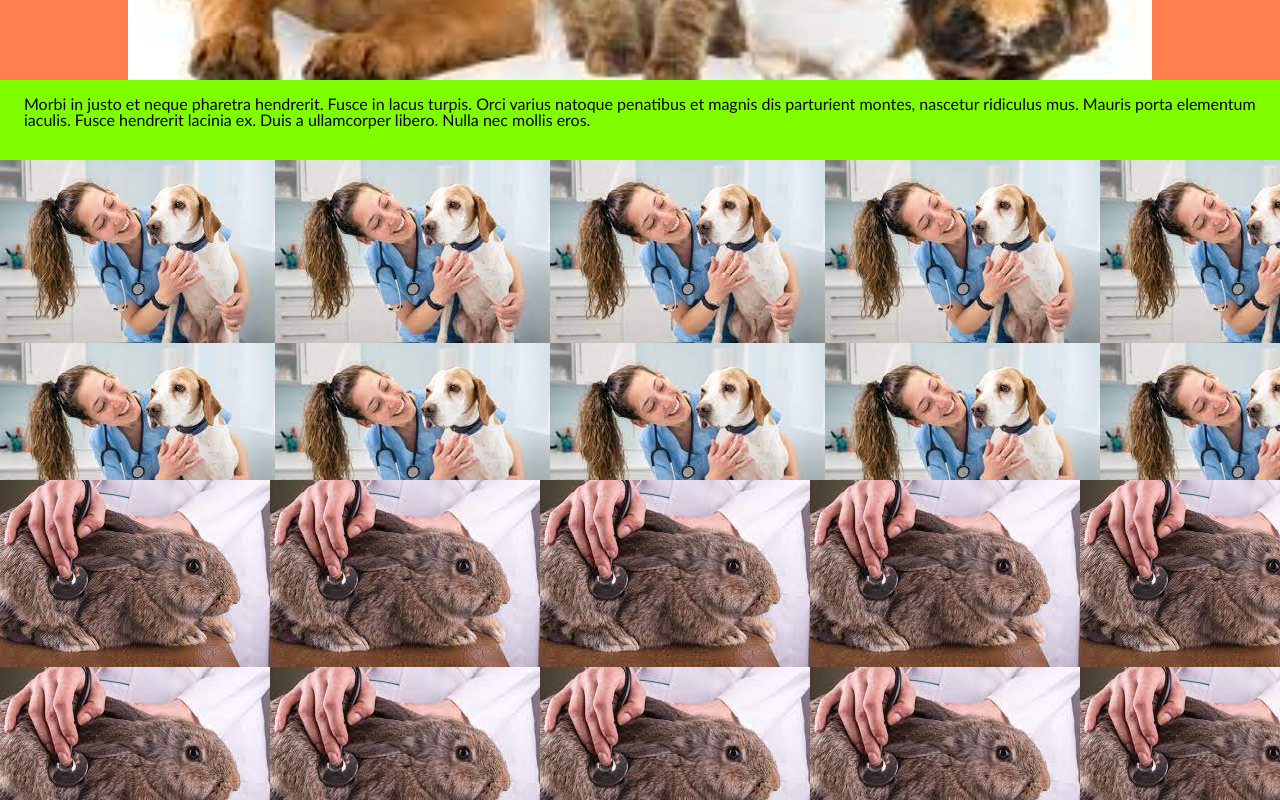
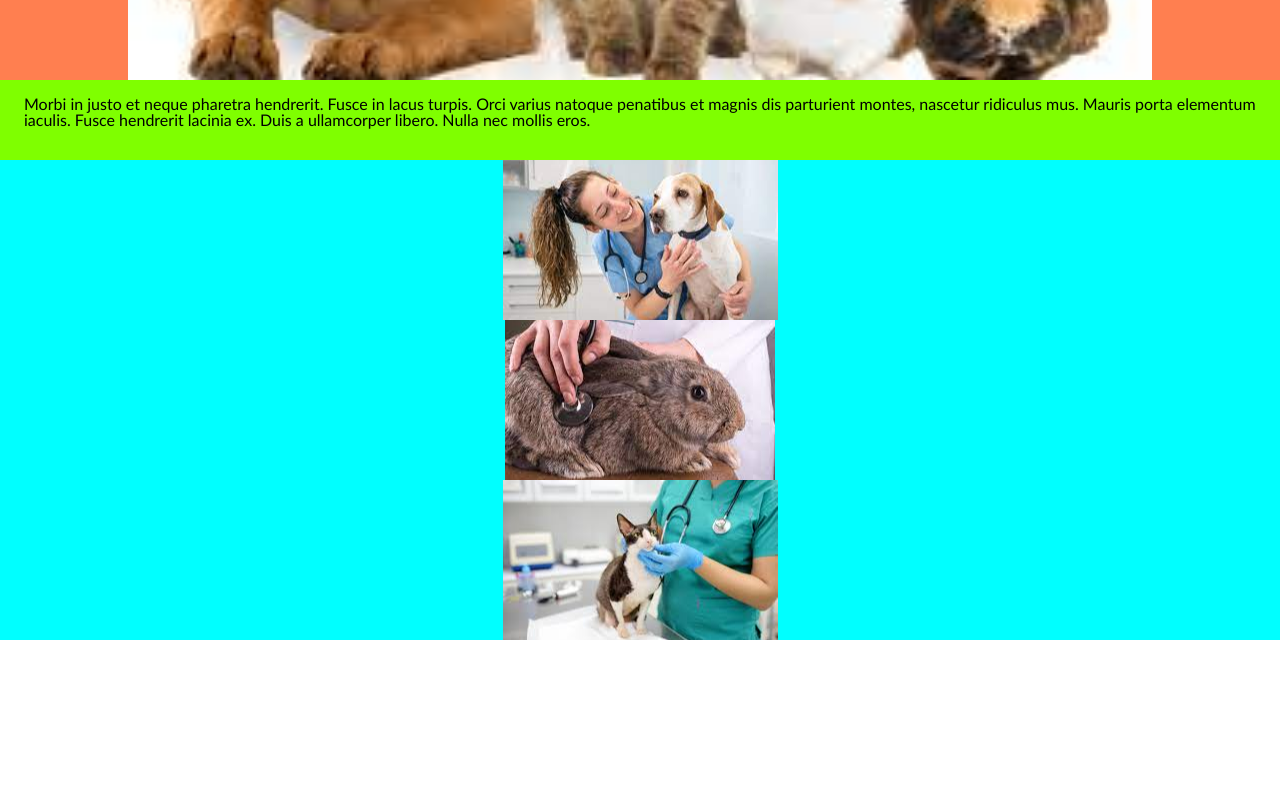
Before and after one commit to ValeSer/Company-home-page, a plain HTML site: page index.html in a window 1280 px wide. Shown: the part 454-1254 px from the top of the page. After the commit the page ends 1094 px from the top, so only its background shows below. Drawn offline with Linux system fonts and the light colour scheme.

Commit message:
change structure of pics

```diff
--- a/css/styles.css
+++ b/css/styles.css
@@ -65,6 +65,11 @@ nav {
     height: 20rem;
 }
 
+.pic-container {
+    background-color: aqua;
+    height: 10rem;
+}
+
 .pic1 {
     background-image: url(../vet-dog.jpeg);
     height: 100%
@@ -75,7 +80,12 @@ nav {
     height: 100%
 }
 
-.pic {
+.pic3 {
     background-image: url(../vet-cat.jpeg);
     height: 100%
 }
+
+.pic {
+    background-repeat: no-repeat;
+    background-position: center;
+}
--- a/index.html
+++ b/index.html
@@ -37,14 +37,18 @@
     </div>
 
     <div class="pics-container">
-      <div class=pic>
-          <div class="pic1"></div>
-          <div class="pic2"></div>
-          <div class="pic3"></div>
+      <div class="pic-container">
+        <div class="pic1 pic"></div>
+        <div class="pic-description"></div>
       </div>
-      <div class="pic-description"></div>
-      <div class="pic-description"></div>
-      <div class="pic-description"></div>
+      <div class="pic-container">
+        <div class="pic2 pic"></div>
+        <div class="pic-description"></div>
+      </div>
+      <div class="pic-container">
+        <div class="pic3 pic"></div>
+        <div class="pic-description"></div>
+      </div>
     </div>
   </body>
 </html>
```
